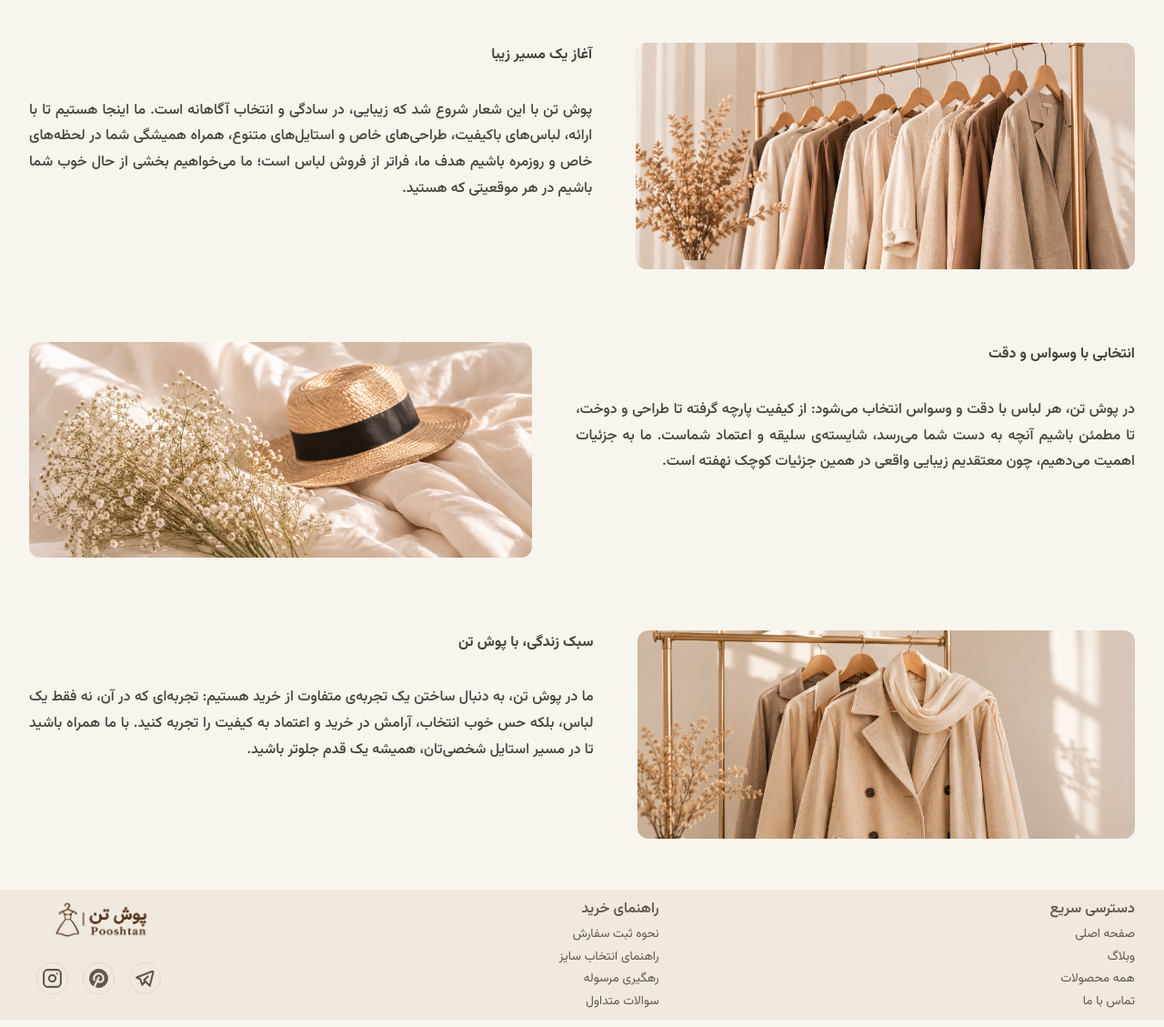
After one commit to fatemeh-ch/Pooshtan, a Django app: page /about-us/ in a window 1280 px wide. The commit adds this page. Shown: the part 1105-2234 px from the top of the page at 91% size. Run offline with Django 5.2, Linux system fonts and the light colour scheme.

Commit message:
Feat(website): Add about us page
- Create about us page template
- Add AboutView
- Configure URL for about us page

```diff
--- a/static/css/base/base.css
+++ b/static/css/base/base.css
@@ -34,7 +34,3 @@ Links
 a {
   color: inherit;
 }
-
-main {
-  padding: var(--spacing-md);
-}
--- /dev/null
+++ b/static/css/pages/about-us.css
@@ -0,0 +1,49 @@
+/*
+==============
+Primary Banner
+==============
+*/
+
+.primary-banner {
+  width: 100%;
+  height: auto;
+}
+
+/*
+=============
+Content Boxes
+=============
+*/
+
+.content-boxes {
+  margin: 3rem 2rem;
+  gap: 5rem;
+}
+
+/* Content Box */
+
+.content-boxes .content-box {
+  grid-template-columns: repeat(2, auto);
+  gap: 2rem 3rem;
+}
+
+/* Content Box Image*/
+
+.content-boxes .content-box img {
+  border-radius: var(--radius-lg);
+}
+
+/* Content Box Texts*/
+
+.content-boxes .content-box .descriptions {
+  gap: 2rem;
+}
+
+.content-boxes .content-box h2 {
+  font-weight: bold;
+}
+
+.content-boxes .content-box p {
+  text-align: justify;
+  font-weight: var(--font-weight-medium);
+}
--- a/static/css/pages/index.css
+++ b/static/css/pages/index.css
@@ -1,3 +1,7 @@
+main {
+  padding: var(--spacing-md);
+}
+
 /*
 ==========================================
 Main title (For Category and New Products)
--- a/templates/base.html
+++ b/templates/base.html
@@ -33,6 +33,7 @@
     <link rel="stylesheet" href="{% static 'css/components/navbar.css' %}">
     <link rel="stylesheet" href="{% static 'css/components/input.css' %}">
     <link rel="stylesheet" href="{% static 'css/components/button.css' %}">
+    <link rel="stylesheet" href="{% static 'css/components/card.css' %}">
     <link rel="stylesheet" href="{% static 'css/components/footer.css' %}">
 
     <!-- Favicon -->
--- a/templates/includes/navbar.html
+++ b/templates/includes/navbar.html
@@ -13,7 +13,7 @@
             <a href="#">وبلاگ</a>
         </li>
         <li>
-            <a href="#">درباره ما</a>
+            <a href="{% url 'website:about-us' %}">درباره ما</a>
         </li>
         <li>
             <a href="#">تماس با ما</a>
--- /dev/null
+++ b/templates/website/about-us.html
@@ -0,0 +1,97 @@
+{% extends 'base.html' %}
+
+{% load static %}
+
+{% block meta_description %} درباره ما پوش تن،صفحه درباره ما،پوش تن {% endblock meta_description %}
+
+{% block og_title %}پوش تن |درباره ما{% endblock og_title %}
+
+{% block title %} پوش تن | درباره ما {% endblock title %}
+
+{% block extra_css %}
+
+<link rel="stylesheet" href="{% static 'css/pages/about-us.css' %}">
+
+{% endblock extra_css %}
+
+{% block content %}
+
+<!-- Primary Banner -->
+
+<img src="{% static 'images/website/banners/about-us-primary-banner.png' %}" alt="primary-banner-about-us"
+    class="primary-banner">
+
+<!-- End of Primary Banner -->
+
+
+<!-- Content Boxes -->
+
+<section class="content-boxes d-flex flex-column">
+
+    <!-- Content Box -->
+
+    <div class="content-box d-grid">
+
+        <img src="{% static 'images/website/banners/about-us-content-1.png' %}" alt="about-banner-1">
+
+        <div class="descriptions d-flex flex-column">
+
+            <h2>آغاز یک مسیر زیبا</h2>
+            <p>
+
+                پوش تن با این شعار شروع شد که زیبایی، در سادگی و انتخاب آگاهانه است.
+                ما اینجا هستیم تا با ارائه، لباس‌های باکیفیت، طراحی‌های خاص و
+                استایل‌های متنوع، همراه همیشگی شما در لحظه‌های خاص و روزمره باشیم
+                هدف ما، فراتر از فروش لباس است؛ ما می‌خواهیم بخشی از حال خوب
+                شما باشیم در هر موقعیتی که هستید.
+            </p>
+        </div>
+    </div>
+
+    <!-- Content Box -->
+
+    <div class="content-box d-grid">
+
+        <div class="descriptions d-flex flex-column">
+
+            <h2>انتخابی با وسواس و دقت</h2>
+
+            <p>
+                در پوش تن، هر لباس با دقت و وسواس انتخاب می‌شود:
+                از کیفیت پارچه گرفته تا طراحی و دوخت، تا مطمئن باشیم آنچه به دست
+                شما می‌رسد، شایسته‌ی سلیقه و اعتماد شماست.
+                ما به جزئیات اهمیت می‌دهیم، چون معتقدیم زیبایی واقعی در همین
+                جزئیات کوچک نهفته است.
+
+            </p>
+        </div>
+
+        <img src="{% static 'images/website/banners/about-us-content-2.png' %}" alt="about-banner-1">
+
+    </div>
+
+    <!-- Content Box -->
+
+    <div class="content-box d-grid">
+
+        <img src="{% static 'images/website/banners/about-us-content-3.png' %}" alt="about-banner-1">
+
+        <div class="descriptions d-flex flex-column">
+
+            <h2>سبک زندگی، با پوش تن</h2>
+            <p>
+                ما در پوش تن، به دنبال ساختن یک تجربه‌ی متفاوت از خرید هستیم:
+                تجربه‌ای که در آن، نه فقط یک لباس، بلکه حس خوب انتخاب،
+                آرامش در خرید و اعتماد به کیفیت را تجربه کنید.
+                با ما همراه باشید تا در مسیر استایل شخصی‌تان،
+                همیشه یک قدم جلوتر باشید.
+            </p>
+        </div>
+    </div>
+
+</section>
+
+<!-- End of Content Boxes -->
+
+
+{% endblock content %}
--- a/website/urls.py
+++ b/website/urls.py
@@ -1,10 +1,12 @@
 from django.urls import path, include
 from .views import (
-    IndexView
+    IndexView,
+    AboutUsView
 )
 
 app_name = 'website'
 
 urlpatterns = [
-    path('', IndexView.as_view(), name='index')
+    path('', IndexView.as_view(), name='index'),
+    path('about-us/', AboutUsView.as_view(), name='about-us')
 ]
--- a/website/views.py
+++ b/website/views.py
@@ -6,3 +6,7 @@ from django.views.generic import TemplateView
 
 class IndexView(TemplateView):
     template_name = 'website/index.html'
+
+
+class AboutUsView(TemplateView):
+    template_name = 'website/about-us.html'
```
Also changed, not shown: static/images/website/banners/about-us-content-1.png (added), static/images/website/banners/about-us-content-2.png (added), static/images/website/banners/about-us-content-3.png (added), 1 other file.
